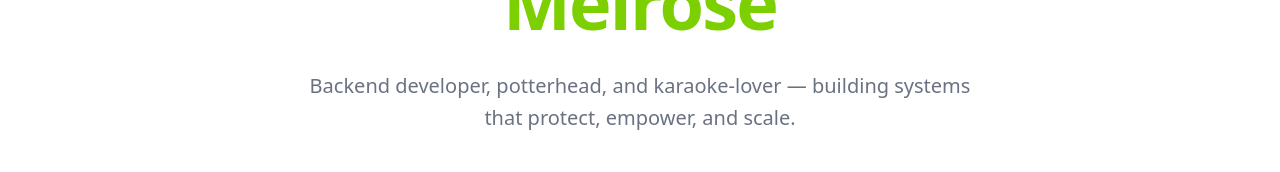
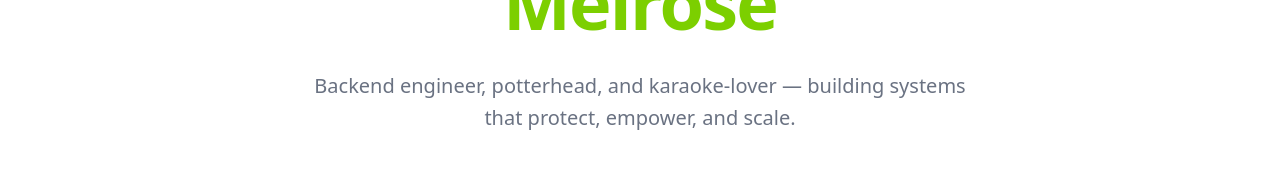
Before and after one commit to cobraxcodes/melrose.dev, a React (Vite) app: page / in a window 1280 px wide. Shown: the part 402-574 px from the top of the page. Built offline with nearby package versions, Linux system fonts and the light colour scheme.

Commit message:
fix: hero component content

```diff
--- a/src/Home.jsx
+++ b/src/Home.jsx
@@ -1,6 +1,4 @@
 'use client'
-import StackIcon from "tech-stack-icons";
-
 
 export default function Home() {
 
@@ -21,7 +19,7 @@ export default function Home() {
               Hi, <br/> My name is <span className="text-lime-500"> Melrose </span>
             </h1>
             <p className="mt-8 text-lg font-medium text-pretty text-gray-500 sm:text-xl/8">
-             Backend developer, potterhead, and karaoke-lover — building systems that protect, empower, and scale.
+             Backend engineer, potterhead, and karaoke-lover — building systems that protect, empower, and scale.
             </p>
             <div className="mt-10 flex items-center justify-center gap-x-6">
               <a
```
